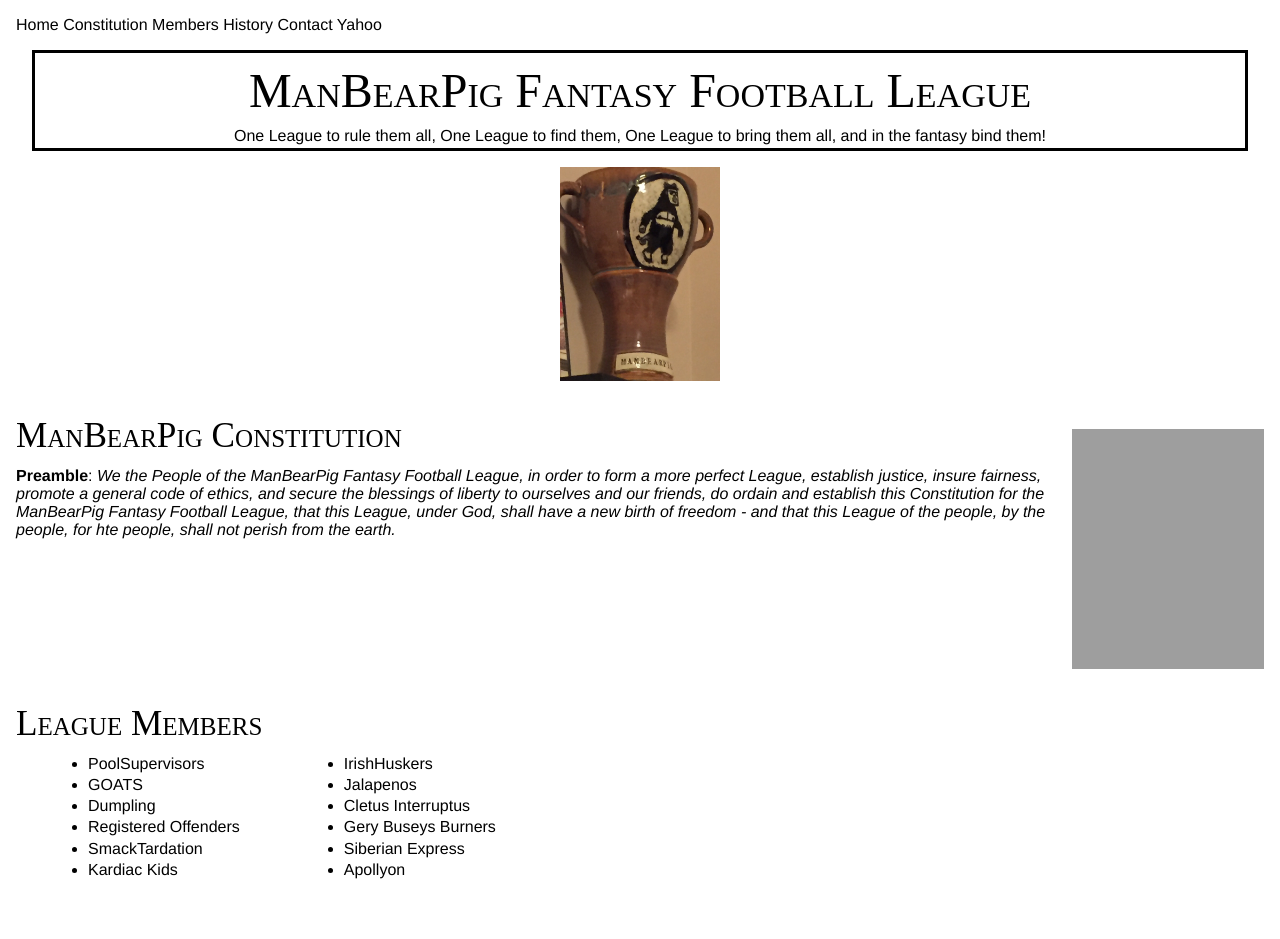
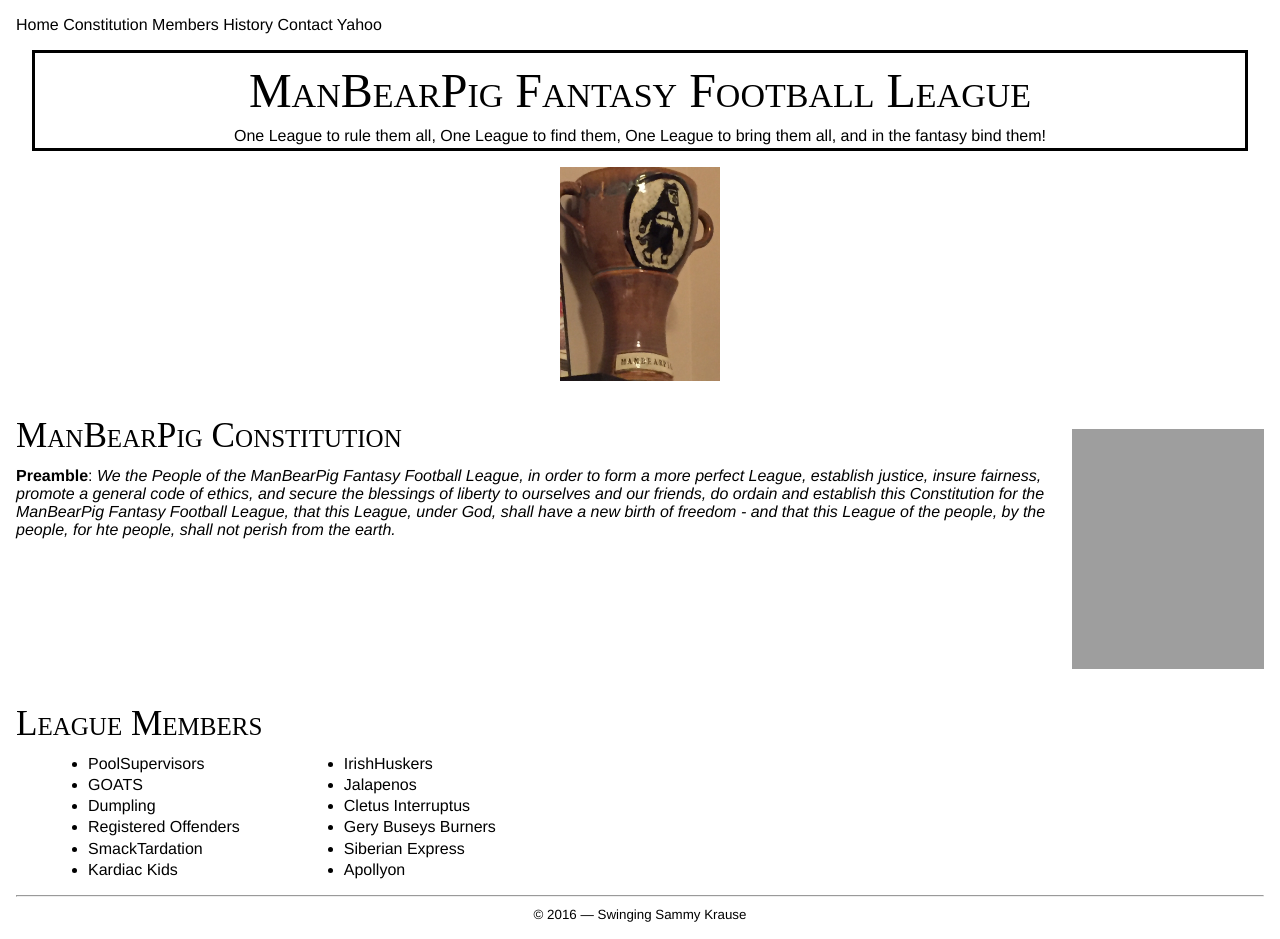
Before and after one commit to SamKrause/manbearpig, a plain HTML site: page index.html in a window 1280 px wide. Before the commit the page ends 895 px from the top, so only its background shows below. Drawn offline with Linux system fonts and the light colour scheme; grey boxes are pictures that could not be loaded.

Commit message:
Add copyright to the footer

```diff
--- a/index.html
+++ b/index.html
@@ -67,8 +67,15 @@
 			</div>
 			<!-- This is  -->
 			<div class='review'>
+			</div>
 			<div class='history'>
 			</div>
 		</main>
+
+		<footer id="index">
+			<hr>
+			<small>&copy; 2016 &mdash; <a href="http://41.media.tumblr.com/09262c1802d2d237bd91bd9f29f5f6fe/tumblr_nato6fVnf61s2jlrho1_400.png">Swinging Sammy Krause</a></small>
+		</footer>
+
 	</body>
 </html>
--- a/stylepage.css
+++ b/stylepage.css
@@ -108,3 +108,7 @@ img.mbp {
 footer {
 	text-align: center;
 }
+
+#index {
+	clear: both;
+}
```
Also changed, not shown: const.html (+2 -0 lines), members.html (+2 -0 lines).
